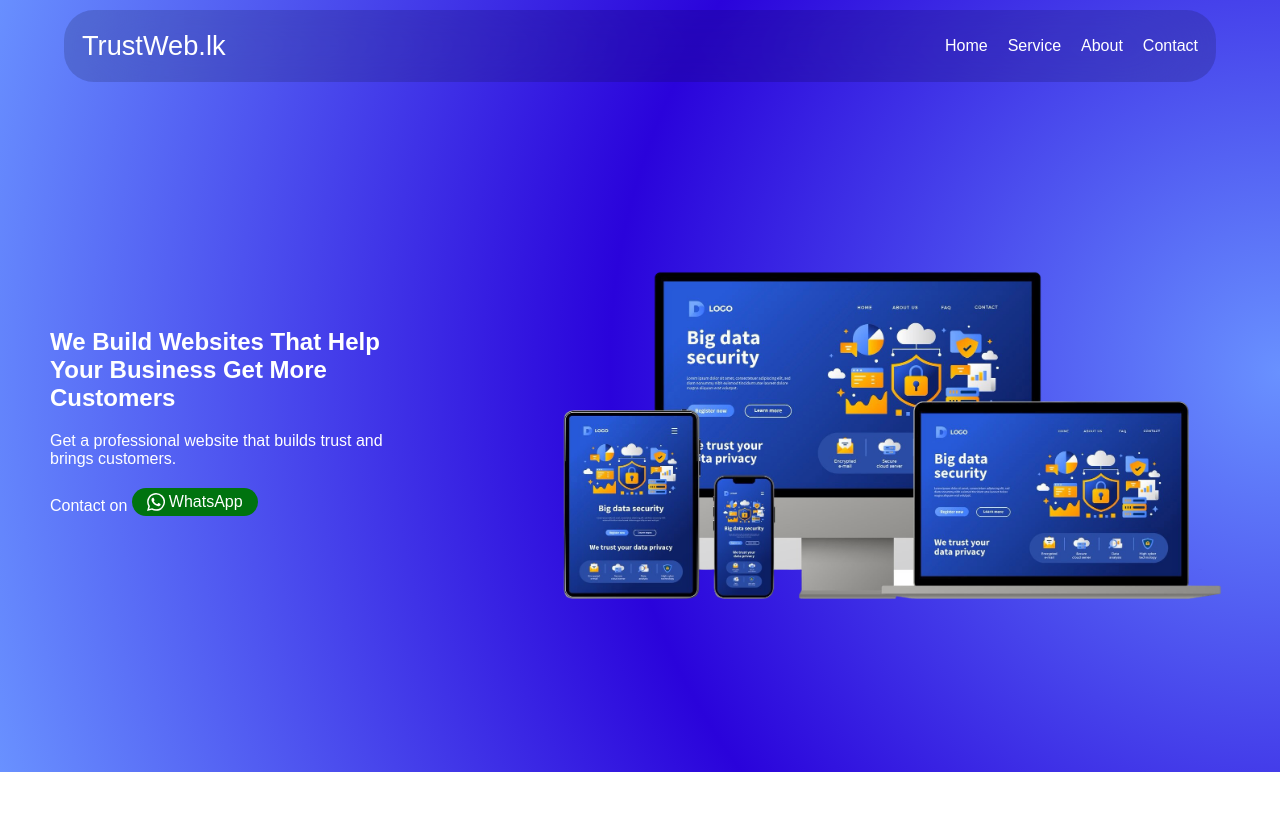
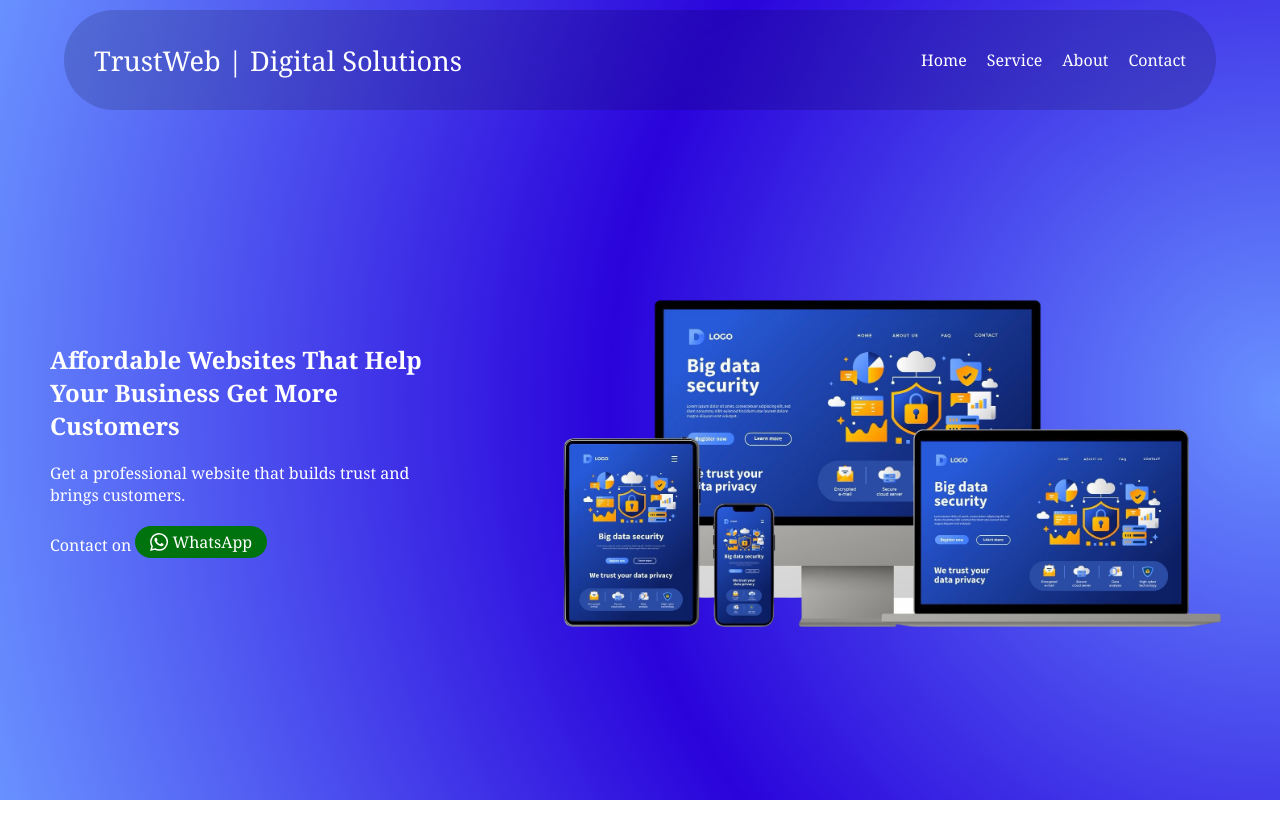
Before and after one commit to wpmihiranga/trustweb, a plain HTML site: page index.html in a window 1280 px wide. Shown: the top 838 px of the page. Drawn offline with Linux system fonts and the light colour scheme.

Commit message:
update css and view height

```diff
--- a/index.html
+++ b/index.html
@@ -9,7 +9,7 @@
 </head>
 <body>
     <header>
-        <div  class="logo headerfonts">TrustWeb.lk</div>
+        <div  class="logo headerfonts">TrustWeb | Digital Solutions</div>
         <nav>
             <ul >
                 <li><a href="#home">Home</a></li>
@@ -26,7 +26,7 @@
 
    <!-- HERO SECTION -->
     <section id="home" class="hero">
-    <div class="hero-text" ><h1>We Build Websites That Help Your Business Get More Customers</h1>
+    <div class="hero-text" ><h1>Affordable Websites That Help Your Business Get More Customers</h1>
     <p>Get a professional website that builds trust and brings customers.</p>
     <a href="https://wa.me/94777728779" id="whatsappbtn">Contact on <span class="whatsapp-wrap">
     <svg class="whatsapp-icon" xmlns="http://www.w3.org/2000/svg" viewBox="0 0 240 241.19" aria-hidden="true">
--- a/style.css
+++ b/style.css
@@ -5,32 +5,39 @@
 }
 
 body{
-    font-family: Arial, sans-serif;
+    font-family:Cambria, Cochin, Georgia, Times, 'Times New Roman', serif;
     color: white;
 }
+
+:root {
+  --header-height: 100px;
+}
+
+
 header{
-    /* max-height: 100px; */
-    box-sizing: border-box;
+    height: var(--header-height);
     position: sticky;
     width: 90%;
     max-width: 1200px;
     top: 10px;
     margin: 0 auto;
-
     z-index: 10;
 
     display: flex;
     justify-content: space-between;
     align-items: center;
     padding: 20px 18px;
+    padding-left: 30px;
+    padding-right: 30px;
     background:rgba(0, 0, 0, 0.149);
-     backdrop-filter: blur(50px);
-    /* border: solid rgb(111, 0, 255); */
-    border-radius: 30px;
+    backdrop-filter: blur(50px);
+    border-radius: 50px;
 
-    }
+}
 
-    .headerfonts, nav a, nav button{
+
+
+.headerfonts, nav a, nav button{
      color: white;
     }
 
@@ -71,9 +78,10 @@ nav{
     }
 
     .hero{
-        min-height: 100vh;
-        margin-top: -100px;
-        padding-top: 100px;
+        min-height: 100svh;
+        margin-top: calc(-1 * var(--header-height));
+        padding-top: var(--header-height);
+
 
   background: radial-gradient(
     circle at right center,
```
